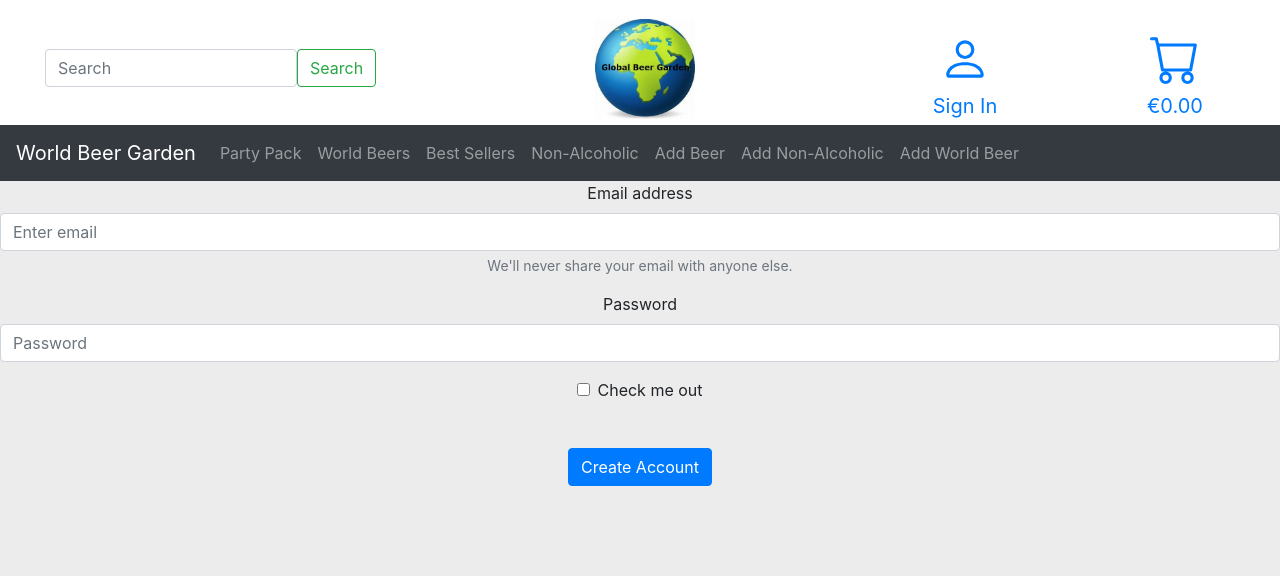
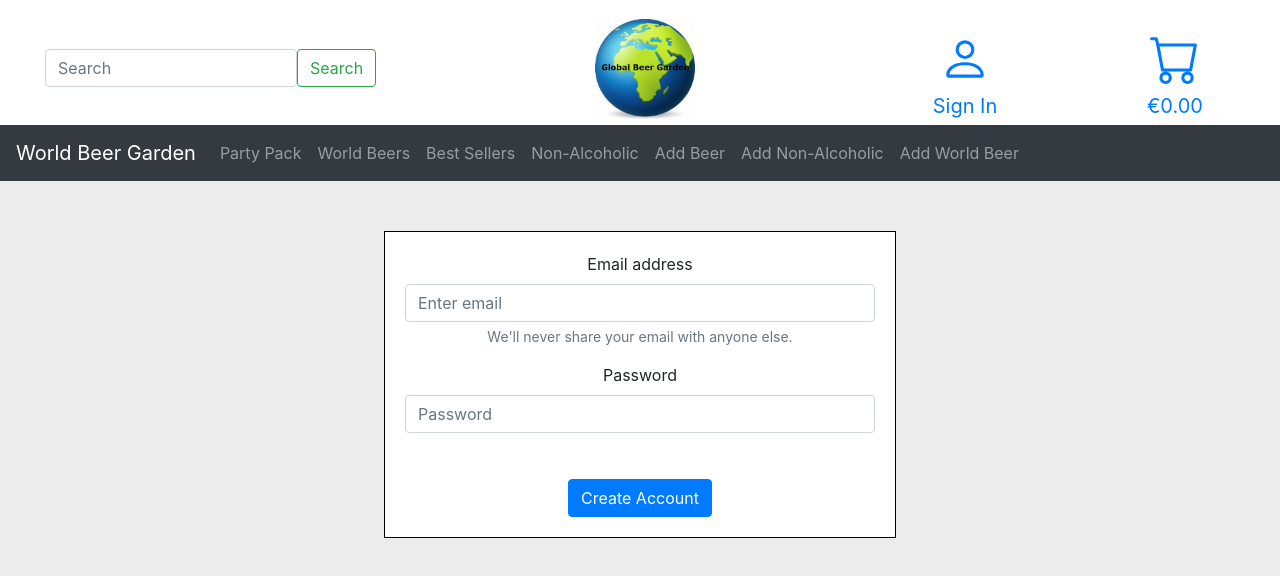
Before and after one commit to Walter64/Professional-Practice-Project, a React (Create React App) app in the folder beerwebsite/: page /createAccount in a window 1280 px wide. Shown: the top 576 px of the page. Built offline with nearby package versions, Linux system fonts and the light colour scheme.

Commit message:
Fix for fix 47 for creat account component.

```diff
--- a/beerwebsite/src/App.css
+++ b/beerwebsite/src/App.css
@@ -171,3 +171,12 @@ h4{
 #packDiv {
   background-color: grey;
 }
+
+#userForm {
+  margin: auto;
+  width: 40%;
+  border: 1px solid black;
+  margin-top: 50px;
+  padding: 20px;
+  background-color: white;
+}
--- a/beerwebsite/src/App.js
+++ b/beerwebsite/src/App.js
@@ -12,7 +12,7 @@ import { nonAlcoholic } from './components/nonAlcoholic';
 import {Create} from './components/create';
 import {AddNonAlcohol} from './components/addNonAlcohol';
 import {addWorld} from './components/addWorld';
-import {CreateAccount} from './components/createAccount'
+import {CreateAccount} from './components/createAccount';
 import {Cart} from './components/cart';
 import {SignIn} from './components/signIn';
 import { Link} from 'react-router-dom';
--- a/beerwebsite/src/components/createAccount.js
+++ b/beerwebsite/src/components/createAccount.js
@@ -1,15 +1,69 @@
 import React from 'react';
-import {Form, Button} from 'react-bootstrap'
+import { Form, Button } from 'react-bootstrap';
+import axios from 'axios';
 
 export class CreateAccount extends React.Component {
+
+    constructor() {
+        super();
+
+        this.onSubmit = this.onSubmit.bind(this);
+        this.onChangeEmail = this.onChangeEmail.bind(this);
+        this.onChangePassword = this.onChangePassword.bind(this);
+
+        this.state = {
+            email: '',
+            password: ''
+        }
+    }
+
+    onChangeEmail(e) {
+        this.setState({
+            email: e.target.value
+        });
+    }
+    onChangePassword(e) {
+        this.setState({
+            password: e.target.value
+        });
+    }
+
+    onSubmit(e) {
+        e.preventDefault();
+
+        const newUser = {
+            email: this.state.email,
+            password: this.state.password
+        }
+        console.log("email " + this.state.email);
+        console.log("password " + this.state.password);
+
+        axios.post('http://localhost:4000/createAccount', newUser)
+            .then((res) => {
+                console.log(res);
+            })
+            .catch((err) => {
+                console.log(err);
+        });
+
+        this.setState({
+            email: "",
+            password: ""
+        })
+
+    } // end onSubmit
 
     render() {
 
         return (
-            <Form>
+            <div id="userForm">
+                <Form onSubmit={this.onSubmit}>
                     <Form.Group controlId="formBasicEmail">
                         <Form.Label>Email address</Form.Label>
-                    <Form.Control type="email" placeholder="Enter email" />
+                        <Form.Control type="email"
+                            placeholder="Enter email"
+                            value={this.state.email}
+                            onChange={this.onChangeEmail} />
                         <Form.Text className="text-muted">
                             We'll never share your email with anyone else.
                         </Form.Text>
@@ -17,15 +71,17 @@ export class CreateAccount extends React.Component {
 
                     <Form.Group controlId="formBasicPassword">
                         <Form.Label>Password</Form.Label>
-                    <Form.Control type="password" placeholder="Password" />
-                </Form.Group>
-                <Form.Group controlId="formBasicCheckbox">
-                    <Form.Check type="checkbox" label="Check me out" />
+                        <Form.Control type="password"
+                            placeholder="Password"
+                            value={this.state.password}
+                            onChange={this.onChangePassword} />
                     </Form.Group>
                     <Button variant="primary" type="submit">
                         Create Account
                 </Button>
                 </Form>
+            </div>
         )
     }
-}
+
+} // end CreateAccount class
--- a/beerwebsite/src/components/signIn.js
+++ b/beerwebsite/src/components/signIn.js
@@ -21,7 +21,7 @@ export class SignIn extends React.Component {
                     Submit
             </Button>
             <br></br>
-            <Link to="/">Sign Up?</Link>
+            <Link to="/createAccount">Sign Up?</Link>
             </Form>
         )
     }
```
Also changed, not shown: beerwebsite/public/BackEnd/server.js (+27 -0 lines). Lines whose indentation alone changed are shown as unchanged.
